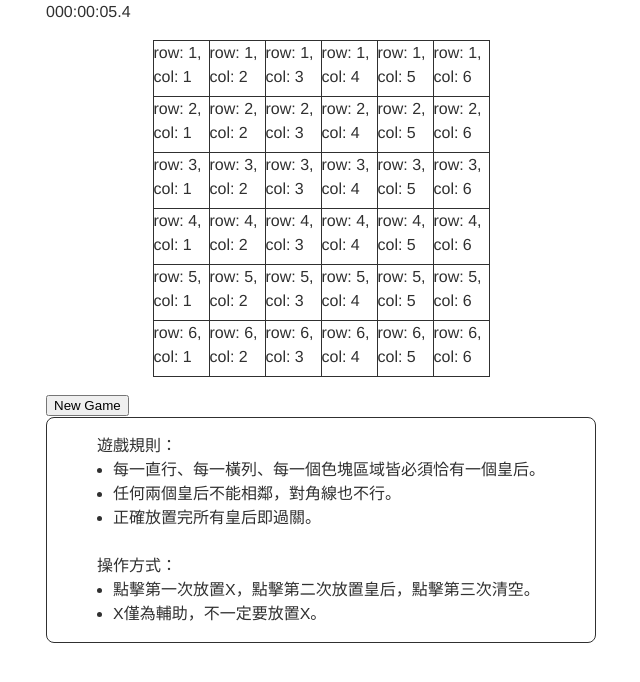
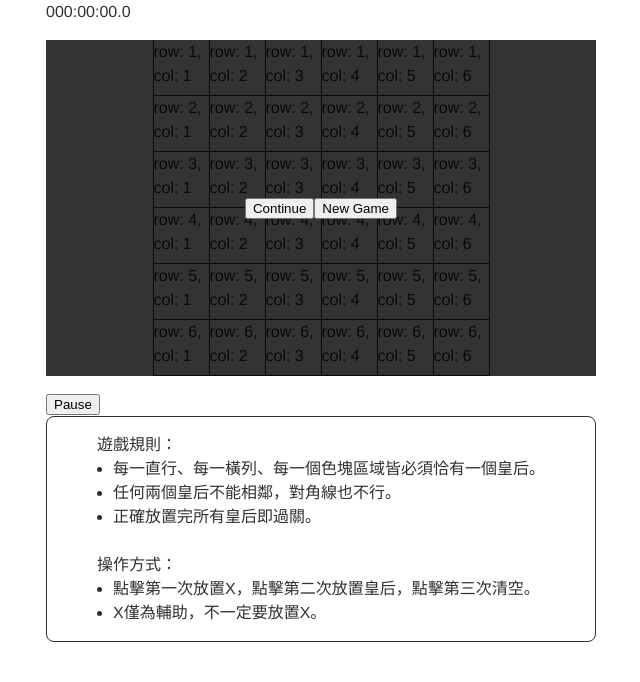
Before and after one commit to cx3576888/queens, a React (Vite) app: page / in a window 1280 px wide. Shown: the top 682 px of the page, without its empty margins (319-959 px from the left). Built offline with nearby package versions, Linux system fonts and the light colour scheme.

Commit message:
add timerSlice to control timer start, stop, reset

```diff
--- a/src/components/App.tsx
+++ b/src/components/App.tsx
@@ -1,17 +1,22 @@
 import styles from '../styles/App.module.css';
+import { useDispatch } from 'react-redux';
+import { setIsPaused } from '../state/slices/timerSlice';
 import Timer from './Timer';
 import GameBoard from './GameBoard';
 import GameRule from './GameRule';
-import { useState } from 'react';
 
 const App: React.FC = () => {
-  const [isPaused, setIsPaused] = useState(false);
+  const dispatch = useDispatch();
+
+  const pauseClicked = () => {
+    dispatch(setIsPaused(true));
+  };
 
   return (
     <div data-testid="app-testid" className={styles.app}>
       <Timer />
-      <GameBoard n={6} isPaused={isPaused} setIsPaused={setIsPaused} />
-      {<button onClick={() => setIsPaused(true)}>New Game</button>}
+      <GameBoard n={6} />
+      {<button onClick={pauseClicked}>Pause</button>}
       <GameRule />
     </div>
   );
--- a/src/components/GameBoard.tsx
+++ b/src/components/GameBoard.tsx
@@ -1,9 +1,11 @@
+import type { RootState } from '../state/store';
+import { useDispatch, useSelector } from 'react-redux';
+import { setIsPaused, setNeedReset } from '../state/slices/timerSlice';
+
 import styles from '../styles/GameBoard.module.css';
 
 interface GameBoardProps {
   n: number;
-  isPaused: boolean;
-  setIsPaused: (isPaused: boolean) => void;
 }
 
 interface GameCell {
@@ -12,8 +14,10 @@ interface GameCell {
   col: number;
 }
 
-const GameBoard: React.FC<GameBoardProps> = ({ n, isPaused, setIsPaused }) => {
+const GameBoard: React.FC<GameBoardProps> = ({ n }) => {
   const rows: GameCell[][] = [];
+  const { isPaused } = useSelector((state: RootState) => state.timer);
+  const dispatch = useDispatch();
 
   for (let i = 0; i < n; i++) {
     rows[i] = [];
@@ -27,11 +31,20 @@ const GameBoard: React.FC<GameBoardProps> = ({ n, isPaused, setIsPaused }) => {
     }
   }
 
+  const continueClicked = () => {
+    dispatch(setIsPaused(false));
+  };
+
+  const newGameClicked = () => {
+    dispatch(setNeedReset(true));
+  };
+
   return (
     <div className={styles.gameBoard}>
       {isPaused &&
         <div className={styles.pausedGameBoard}>
-          <button onClick={() => setIsPaused(false)}>Continue</button>
+          <button onClick={continueClicked}>Continue</button>
+          <button onClick={newGameClicked}>New Game</button>
         </div>
       }
       {rows.map((row, i) => {
--- a/src/components/Timer.tsx
+++ b/src/components/Timer.tsx
@@ -1,15 +1,31 @@
+import type { RootState } from '../state/store';
+import { useDispatch, useSelector } from 'react-redux';
+import { setNeedReset } from '../state/slices/timerSlice';
 import { useState, useEffect } from 'react';
 import { calculateTime, padZeros, roundNumber } from '../utils/timeUtils';
 
 const Timer: React.FC = () => {
   const [second, setSecond] = useState(0);
+  const { isPaused, needReset } = useSelector((state: RootState) => state.timer);
+  const dispatch = useDispatch();
 
   useEffect(() => {
+    if (isPaused) {
+      return;
+    }
     const interval = setInterval(() => {
       setSecond(second => roundNumber(second + 0.1));
     }, 100);
     return () => clearInterval(interval);
-  }, []);
+  }, [isPaused]);
+
+  useEffect(() => {
+    if (!needReset) {
+      return;
+    }
+    setSecond(0);
+    dispatch(setNeedReset(false));
+  }, [needReset]);
 
   const { displaySecond, displayMinute, displayHour } = calculateTime(second);
 
--- /dev/null
+++ b/src/state/slices/timerSlice.ts
@@ -0,0 +1,27 @@
+import { createSlice, type PayloadAction } from "@reduxjs/toolkit";
+
+export interface TimerState {
+  isPaused: boolean;
+  needReset: boolean;
+};
+
+const initialState: TimerState = {
+  isPaused: true,
+  needReset: false,
+};
+
+const timerSlice = createSlice({
+  name: 'timer',
+  initialState,
+  reducers: {
+    setIsPaused: (state, action: PayloadAction<boolean>) => {
+      state.isPaused = action.payload;
+    },
+    setNeedReset: (state, action: PayloadAction<boolean>) => {
+      state.needReset = action.payload;
+    }
+  }
+});
+
+export const { setIsPaused, setNeedReset } = timerSlice.actions;
+export default timerSlice.reducer;
--- a/src/state/store.ts
+++ b/src/state/store.ts
@@ -1,9 +1,11 @@
 import { configureStore } from '@reduxjs/toolkit';
+import timerReducer from './slices/timerSlice';
 
 export const store = configureStore({
-  reducer: {},
+  reducer: {
+    timer: timerReducer
+  },
 });
-
 
 export type RootState = ReturnType<typeof store.getState>;
 export type AppDispatch = typeof store.dispatch;
```
